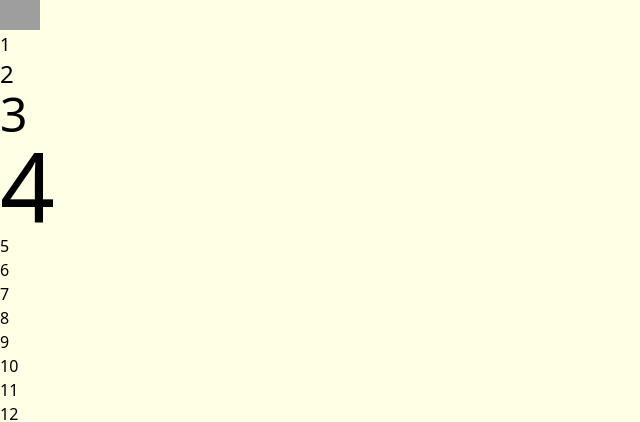
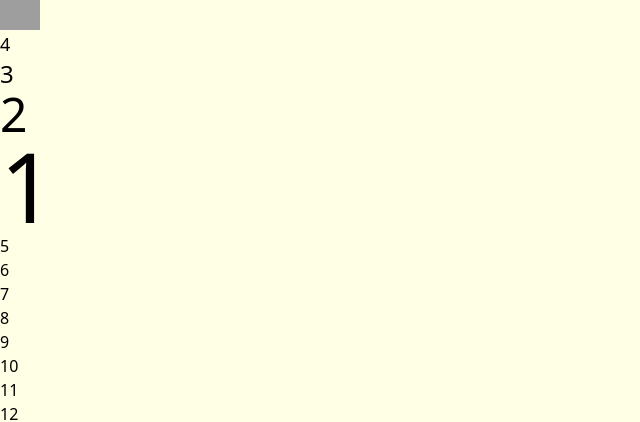
Before and after one commit to Damilare-Tolulope/axia-cohort7, a website: page index.html in a window 1280 px wide. Shown: the top 422 px of the page, without its empty margins (0-640 px from the left). Drawn offline with Linux system fonts and the light colour scheme; grey boxes are pictures that could not be loaded.

Commit message:
change number order

```diff
--- a/index.html
+++ b/index.html
@@ -12,10 +12,10 @@
     <img class="w-10" src="./assets/Screenshot (3).png" alt="">
 
     <div class="container">
-        <div class="text-lg">1</div>
-        <div class="text-2xl">2</div>
-        <div class="text-5xl">3</div>
-        <div class="text-8xl">4</div>
+        <div class="text-lg">4</div>
+        <div class="text-2xl">3</div>
+        <div class="text-5xl">2</div>
+        <div class="text-8xl">1</div>
         <div class="">5</div>
         <div class="item">6</div>
         <div class="item">7</div>
```
